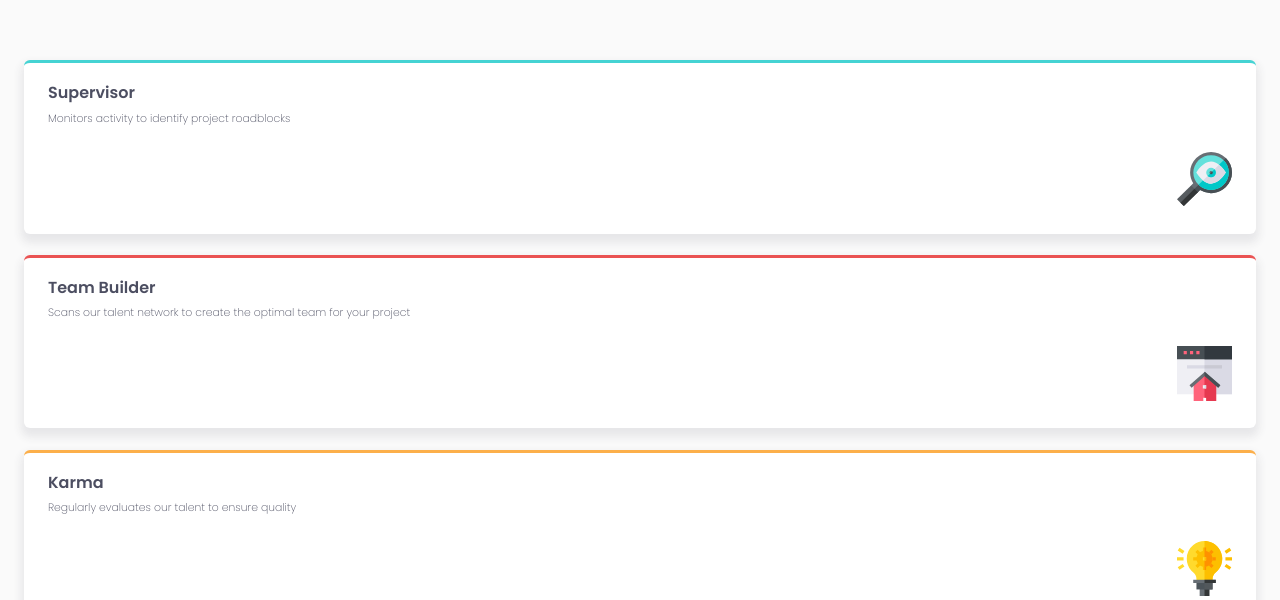
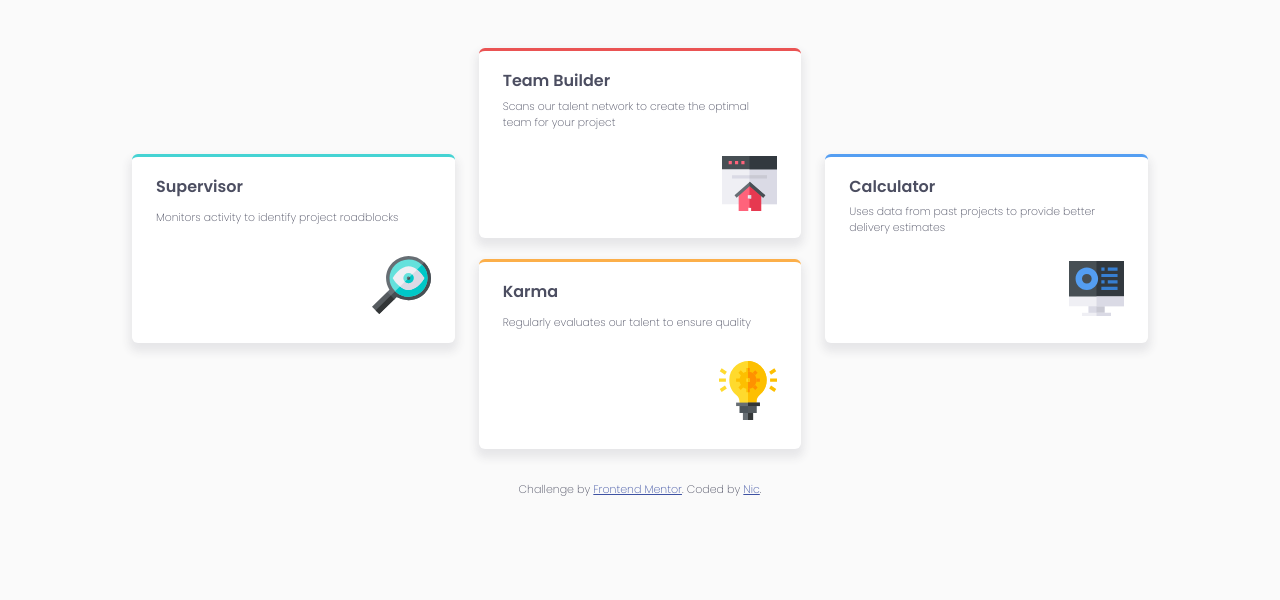
Before and after one commit to nicm42/four-car-feature-section, a website: page index.html in a window 1280 px wide. Shown: the part 200-800 px from the top of the page. Drawn offline with Linux system fonts and the light colour scheme.

Commit message:
Set up basic cards layout for desktop

```diff
--- a/src/_cards.scss
+++ b/src/_cards.scss
@@ -1,5 +1,11 @@
 .cards {
   padding-top: .3em;
+  @include breakpoint-up(small){
+    display: grid;
+    grid-template-rows: repeat(4, 1fr);
+    grid-template-columns: repeat(3, 1fr);
+    grid-column-gap: 2em;
+  }
 }
 
 .card {
@@ -33,16 +39,31 @@
 
 #card__supervisor {
   border-top: 3px solid $cyan;
+  @include breakpoint-up(small){
+    grid-row: 2 / span 2;
+  }
 }
 
 #card__team-builder {
   border-top: 3px solid $red;
+  @include breakpoint-up(small){
+    grid-row: 1 / span 2;
+    grid-column-start: 2;
+  }
 }
 
 #card__karma {
   border-top: 3px solid $orange;
+  @include breakpoint-up(small){
+    grid-row: 3 / span 2;
+    grid-column-start: 2;
+  }
 }
 
 #card__calculator {
   border-top: 3px solid $blue;
+  @include breakpoint-up(small){
+    grid-row: 2 / span 2;
+    grid-column-start: 3;
+  }
 }
--- a/src/_globals.scss
+++ b/src/_globals.scss
@@ -25,4 +25,8 @@ h1, h2, h3 {
 .container {
   padding-left: 2em;
   padding-right: 2em;
+  @include breakpoint-up(small){
+    padding-left: 11em;
+    padding-right: 11em;
+  }
 }
--- a/src/_header.scss
+++ b/src/_header.scss
@@ -5,7 +5,8 @@ header {
 
   @include breakpoint-up(small){
     margin-top: 5em;
-    width: 40%;
+    margin-bottom: 4em;
+    width: 57%;
     margin-left: auto;
     margin-right: auto;
   }
@@ -35,6 +36,5 @@ header {
   line-height: 1.6;
   @include breakpoint-up(small){
     margin-top: 1em;
-    letter-spacing: 0;
   }
 }
--- a/src/styles.scss
+++ b/src/styles.scss
@@ -1,5 +1,5 @@
 @import "variables";
+@import "mixins";
 @import "globals";
-@import "mixins";
 @import "header";
 @import "cards";
```
Also changed, not shown: styles.css, 1 other file.
